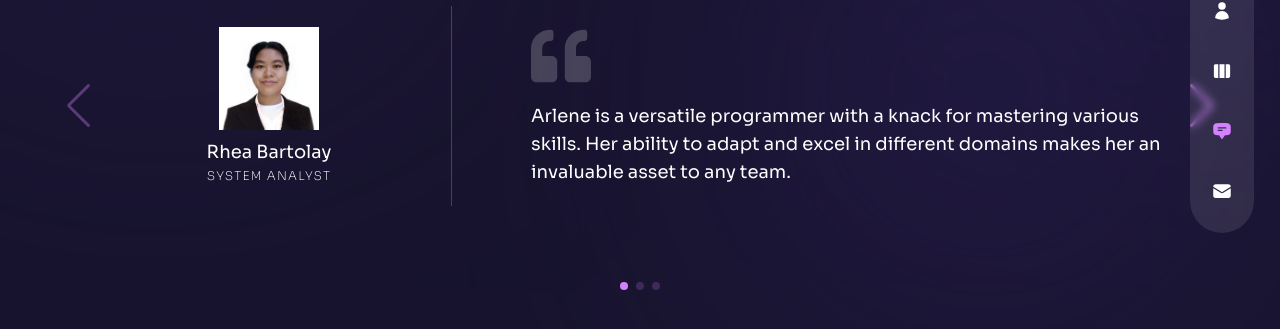
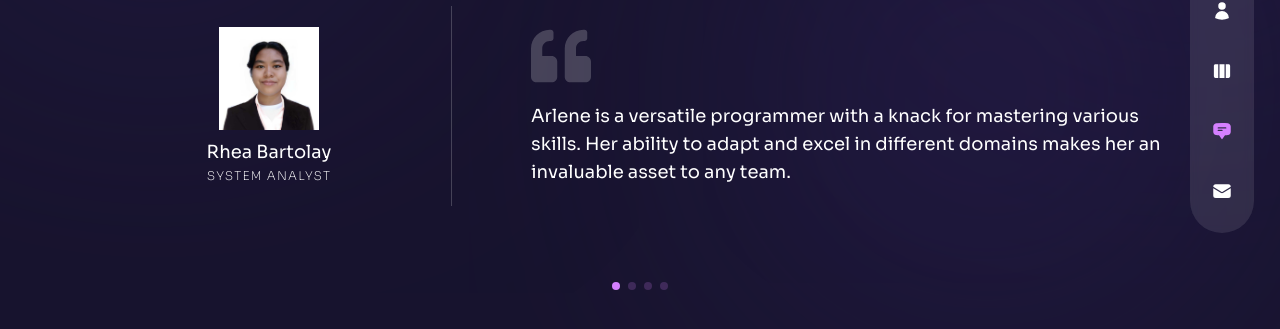
Before and after one commit to pastaChaeng/my-portfolio, a Next.js app: page /testimonials in a window 1280 px wide. Shown: the part 329-658 px from the top of the page. Built offline with nearby package versions, Linux system fonts and the light colour scheme.

Commit message:
feat: update testimonials

```diff
--- a/components/TestimonialSlider.jsx
+++ b/components/TestimonialSlider.jsx
@@ -4,7 +4,6 @@ import { Navigation, Pagination } from "swiper";
 import { Swiper, SwiperSlide } from "swiper/react";
 
 import "swiper/css";
-import "swiper/css/navigation";
 import "swiper/css/pagination";
 
 const testimonialData = [
@@ -23,11 +22,18 @@ const testimonialData = [
       "Arlene is a skilled programmer and UI/UX designer whose creativity and technical prowess shine through her work. Beyond her professional talents, she is a loyal and supportive friend, always ready to lend a helping hand.",
   },
   {
-    image: "/mel.jpg",
+    image: "/rommel.png",
     name: "Rommel Rivera",
     position: "Programmer",
     message:
-      "lenee",
+      "uwu",
+  },
+  {
+    image: "/edman.jpg",
+    name: "Edman Cabote",
+    position: "Programmer",
+    message:
+      "Arlene is a skilled programmer and UI/UX designer whose creativity and technical prowess shine through her work. Beyond her professional talents, she is a loyal and supportive friend, always ready to lend a helping hand.",
   },
 ];
 
```
Also changed, not shown: public/edman.jpg (added), public/rommel.png (added).
